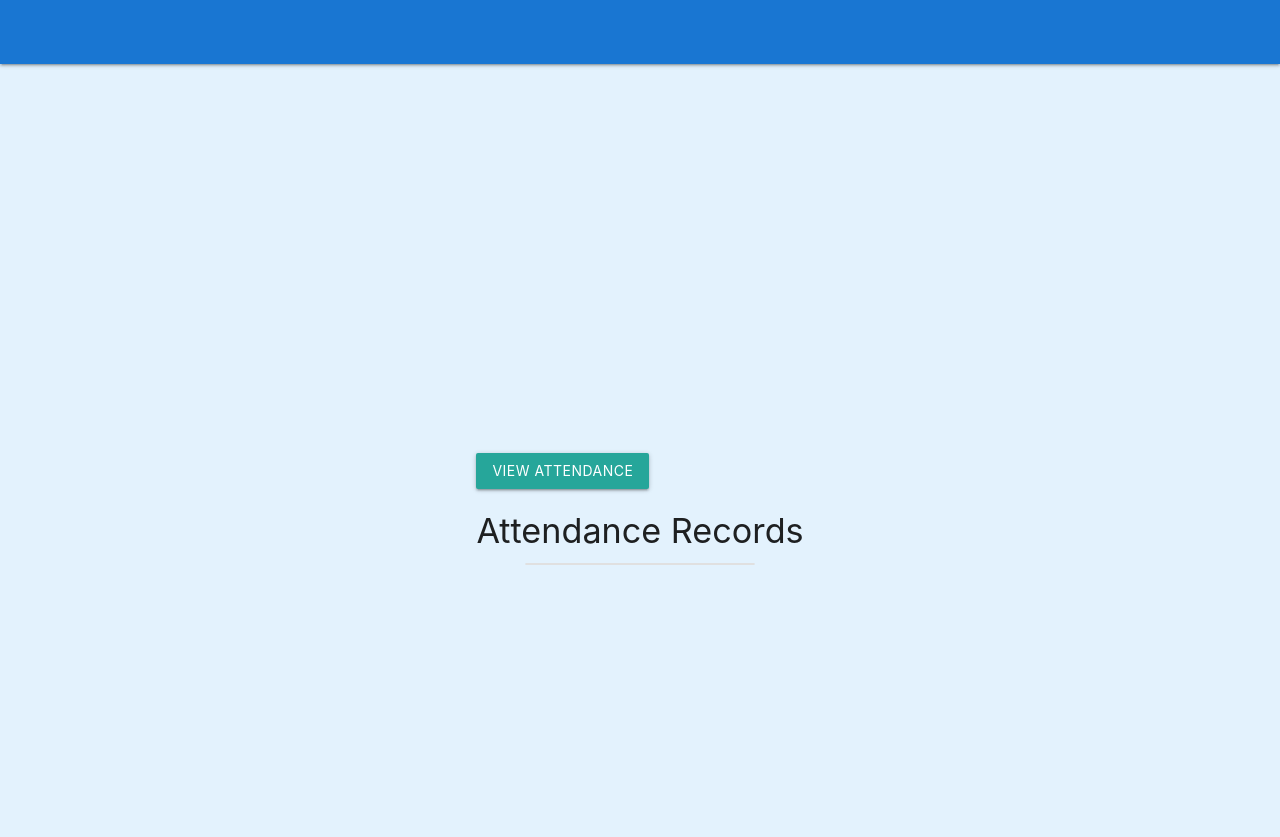
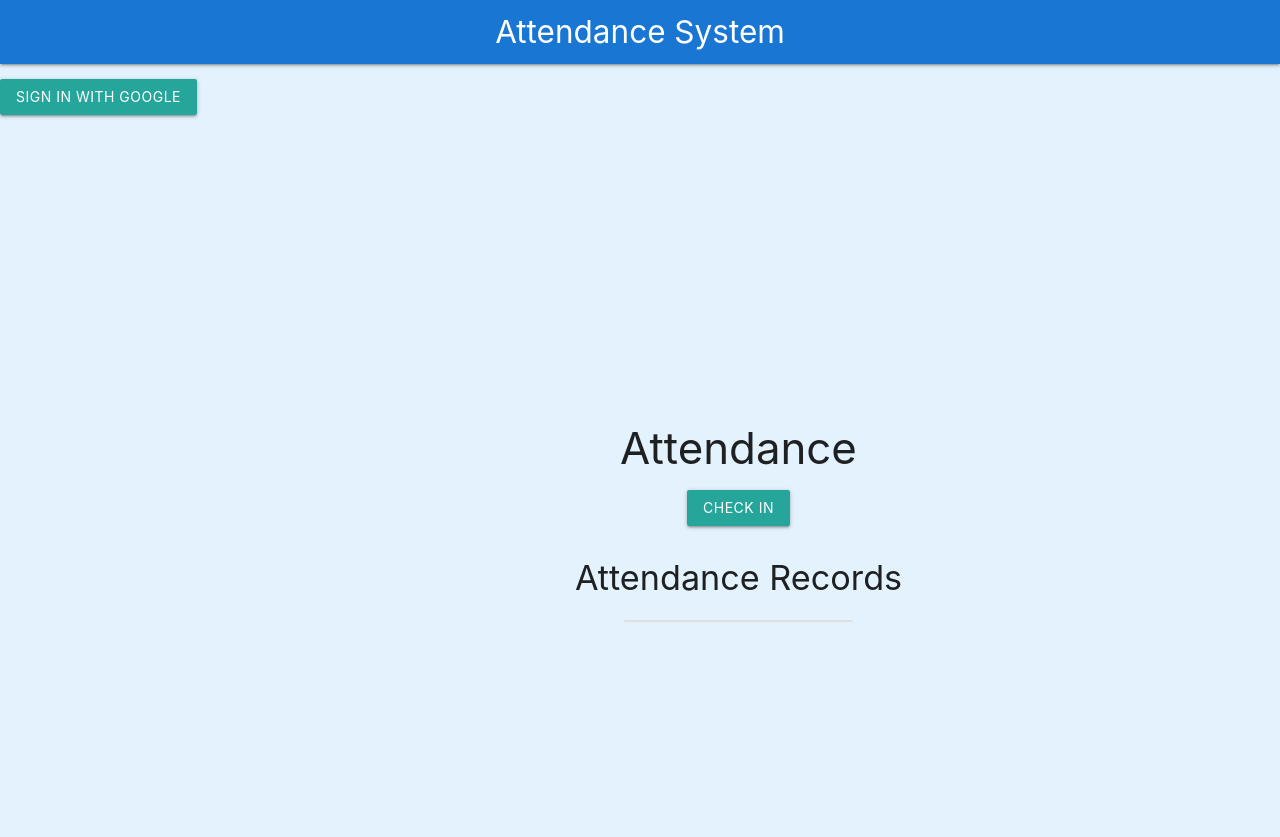
Before and after one commit to rucNick/CS1660_Group_Project, a FastAPI app: page / in a window 1280 px wide. Shown: the top 837 px of the page. Run offline with FastAPI, Linux system fonts and the light colour scheme; data that the repository does not hold is empty; some libraries are stand-ins or nearby versions.

Commit message:
Revert "update"
This reverts commit 37936bbcb8840b40b53b061c767aecd20a3d61f1.

```diff
--- a/static/firebase.js
+++ b/static/firebase.js
@@ -13,9 +13,6 @@ function initApp() {
     const signInButton = document.getElementById('signInButton');
     const checkInButton = document.getElementById('checkIn');
     const viewAttendanceButton = document.getElementById('viewAttendance');
-    const attedanceRecordsHeader = document.getElementById('attedanceRecordsHeader');
-    const AttendanceHeader = document.getElementById('AttendanceHeader');
-    const AttendanceSystemHeader = document.getElementById('AttendanceSystemHeader');
     if (user) {
       signInButton.innerText = 'Sign Out';
       document.getElementById('bodyInfo').style.display = '';
@@ -27,18 +24,12 @@ function initApp() {
       if (role === 'Professor') {
         checkInButton.style.display = 'none';
         viewAttendanceButton.style.display = 'block';
-        signInButton.style.display = 'block';
-        AttendanceSystemHeader.style.display = 'block';
         viewAttendanceButton.addEventListener("click", function () {
           viewAttendance(courseId);
         });
       } else if (role === 'Student') {
         viewAttendanceButton.style.display = 'none';
         checkInButton.style.display = 'block';
-        signInButton.style.display = 'block';
-        AttendanceHeader.style.display = 'block';
-        AttendanceSystemHeader.style.display = 'block';
-        attedanceRecordsHeader.style.display = 'none';
       }
     } else {
       signInButton.innerText = 'Sign In with Google';
--- a/template/index.html
+++ b/template/index.html
@@ -17,9 +17,9 @@
 
 <body class="blue lighten-5">
   <nav class="blue darken-2">
-    <div class="nav-wrapper container"><a class="brand-logo center" style="display: none;" id="AttendanceSystemHeader"> Attendance System</a></div>
+    <div class="nav-wrapper container"><a class="brand-logo center">Attendance System</a></div>
     <ul class="left" id="nav-mobile">
-      <button class="waves-effect waves-light btn" id="signInButton" style="display: none;">Sign In with Google</button>
+      <button class="waves-effect waves-light btn" id="signInButton">Sign In with Google</button>
     </ul>
   </nav>
 
@@ -58,33 +58,27 @@
   <br>
 
   <div id="bodyInfo" style="display: flex; justify-content: center; flex-direction: column; align-items: center; height: 100vh;">
-    <!-- First Div: Check-in Button -->
     <div class="attendance marker" style="text-align: center;">
-      <h3 id="AttendanceHeader" style="display: none">Attendance</h3>
+      <h3>Attendance</h3>
       <div style="display: flex; flex-direction: column; gap: 10px; align-items: center;">
-        <button class="btn" id="checkIn" style="display: none">Check in</button>
-        <div id="confirmationContainer" style="display: flex; justify-content: center; flex-direction: column; align-items: center;"></div>
-      </div>
-    </div>
-
-    <!-- Second Div: View Attendance + Records -->
-    <div id="attendance-container" style="display: block; margin: 40px auto; max-width: 800px;">
-      <button class="btn" id="viewAttendance" >View Attendance</button>
-
-      <h4 id="attedanceRecordsHeader" class="header center">Attendance Records</h4>
+        <button class="btn" id="checkIn">Check in</button>
+        <button class="btn" id="viewAttendance" style="display: none;">View Attendance</button>
+        <div id="attendance-container" style="display: none; margin: 40px auto; max-width: 800px;"></div>
+        <h4 class="header center">Attendance Records</h4>
         <ul class="container collection center">
           {% for record in attendance_records %}
           <li class="collection-item avatar">
             <i class="material-icons circle teal lighten-1">person</i>
             <span class="title">Student:</span> <b>'{{ record.name }}'</b>
-          <p>Checked in at {{ record.timestamp }}</p>
+            <p>Checked in at {{ record.timestamp}}</p>
           </li>
           {% endfor %}
         </ul>
       </div>
-
     </div>
 
+    <div id="confirmationContainer" style="display: flex; justify-content: center; flex-direction: column; align-items: center;">
+    </div>
   </div>
 
 
```
Lines whose indentation alone changed are shown as unchanged.
